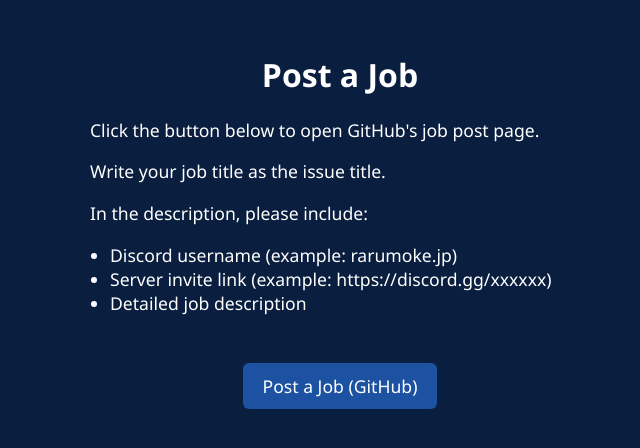
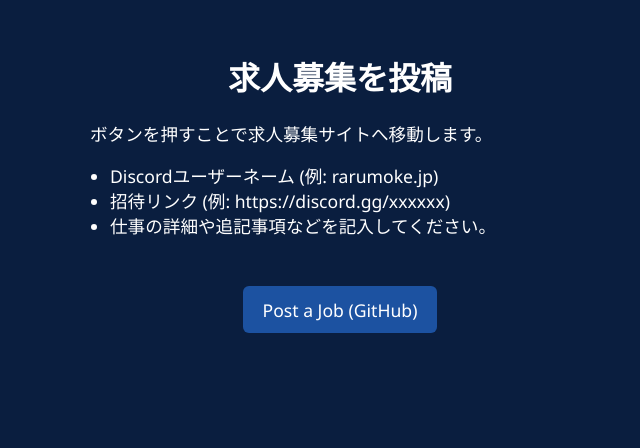
Before and after one commit to gensou-cafe/sap, a plain HTML site: page post.html in a window 1280 px wide. Shown: the whole page, without its empty margins (300-940 px from the left). Drawn offline with Linux system fonts and the light colour scheme.

Commit message:
Update post.html

```diff
--- a/post.html
+++ b/post.html
@@ -38,14 +38,12 @@
   </style>
 </head>
 <body>
-  <h1>Post a Job</h1>
-  <p>Click the button below to open GitHub's job post page.</p>
-  <p>Write your job title as the issue title.</p>
-  <p>In the description, please include:</p>
+  <h1>求人募集を投稿</h1>
+  <p>ボタンを押すことで求人募集サイトへ移動します。</p>
   <ul>
-    <li>Discord username (example: rarumoke.jp)</li>
-    <li>Server invite link (example: https://discord.gg/xxxxxx)</li>
-    <li>Detailed job description</li>
+    <li>Discordユーザーネーム (例: rarumoke.jp)</li>
+    <li>招待リンク (例: https://discord.gg/xxxxxx)</li>
+    <li>仕事の詳細や追記事項などを記入してください。</li>
   </ul>
 
   <a href="https://github.com/gensou-cafe/sap/issues/new?labels=求人募集" target="_blank" rel="noopener" class="button">Post a Job (GitHub)</a>
```
